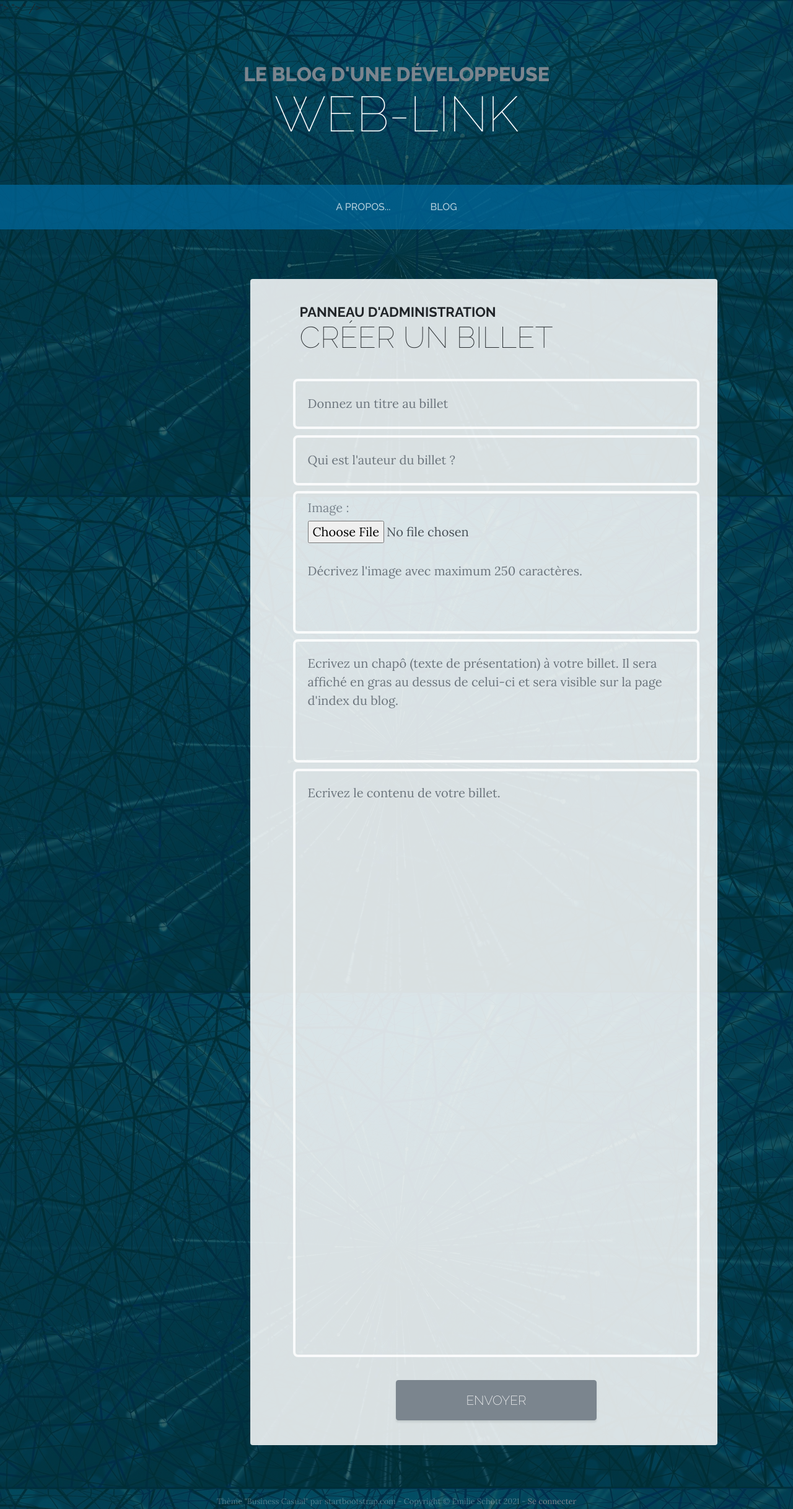
After one commit to EmilieSchott/P5-BlogPHP, a PHP site: template view/adminPostFormView.html.twig in a window 1280 px wide. The commit adds this page. Shown: the whole page at 62% size. Run offline with PHP 8.4, Linux system fonts and the light colour scheme; the template is opened without the code that fills it, so the values that code supplies are empty; some libraries are stand-ins or nearby versions.

Commit message:
page creation to add or modify a post

```diff
--- a/public/theme/css/style.css
+++ b/public/theme/css/style.css
@@ -365,6 +365,20 @@ a:hover, .current {
     z-index: -1;
 }
 
+
+.admin-field:before{
+    border-radius: 0.5rem;
+    content: '';
+    position: absolute;
+    top: -0.2rem;
+    bottom: -0.2rem;
+    left: -0.2rem;
+    right: -0.2rem;
+    border: 0.25rem solid rgba(255, 255, 255, 0.85);
+    z-index: -1;
+}
+
+
 @media (min-width: 768px) {
     .contact .contact-inner, .back-access .back-access-inner {
         margin-bottom: 30px;
@@ -382,6 +396,16 @@ a:hover, .current {
     }
 }
 
+
+@media (max-width:1199px) {
+    .admin-field {
+        padding: 5px;
+        margin: 5px;
+        padding-top: 10px;
+        margin-top: 1rem;
+    }
+}
+
 @media (min-width:1200px) {
     .contact, .back-access {
         padding-bottom: 3rem;
@@ -396,12 +420,19 @@ a:hover, .current {
         padding: 3rem;
         margin-bottom: -40px;
     }
+
+    .admin-field {
+        padding-top: 0.5rem;
+        margin-top: 1rem;
+        margin-bottom: 1rem;
+    }
 }
 
 .floating-label-form-group {
     position: relative;
     margin-bottom: 0;
 }
+
 
 .floating-label-form-group input,
 .floating-label-form-group textarea {
@@ -418,6 +449,7 @@ a:hover, .current {
 }
 
 @media (min-width: 992px) {
+
     .floating-label-form-group input,
     .floating-label-form-group textarea {
     font-size: 20px;
@@ -443,9 +475,66 @@ a:hover, .current {
     top: 0;
     opacity: 1;
 }
+
 .floating-label-form-group-with-focus label {
     color: #18BC9C;
 }
+
+.visible-label-form-group {
+    margin-bottom: 0;
+}
+
+.visible-label-form-group input,
+.visible-label-form-group textarea {
+    z-index: 1;
+    position: relative;
+    padding-right: 5px;
+    padding-left: 5px;
+    border: none;
+    font-family: 'Lora';
+    font-size: 18px;
+    background: none;
+    box-shadow: none !important;
+    resize: none;
+}
+
+.visible-label-form-group label {
+    margin: 0;
+    font-size: 18px;
+    font-family: 'Lora';
+    padding-left: 5px;
+    color: #7b858e;
+}
+
+@media (min-width: 992px) {
+    .visible-label-form-group label,
+    .visible-label-form-group input,
+    .visible-label-form-group textarea {
+    font-size: 20px;
+    }
+}
+
+
+
+
+
+
+
+
+
+
+
+
+
+
+
+
+
+
+
+
+
+
 
 .contact .submit-button, .contact .retry-button {
     width:50%;
--- /dev/null
+++ b/view/adminPostFormView.html.twig
@@ -0,0 +1,122 @@
+{% extends "base.html.twig" %}
+
+{% block stylesheet %}
+    <link href="public/theme/css/style.css" rel="stylesheet">
+{% endblock %}
+{% block title %} {% if post is not empty %} Modifier {% else %} Créer {% endif %} un billet {% endblock %}
+{% block description %} Panneau d'administration permettant de {% if post is not empty %} Modifier {% else %} Créer {% endif %} un billet. {% endblock %}
+{% block image %} <img src="public/theme/Web-Link.jpg" alt="Web-Link, le blog d'une développeuse - Image par geralt de pixabay"/> {% endblock %}
+{% block type %} website {% endblock %}
+{% block url %} <!-- Site URL to complete : http://www.example.com/--> {% endblock %}
+{% block author %}Emilie Schott{% endblock %}
+
+{% block head %}
+    {{ parent() }}
+{% endblock %}
+
+{% block header %}
+    {{ parent() }}
+{% endblock %}
+
+{% block content %}
+
+    <section class="page-section">
+        <div class="container col-12 col-lg-8 offset-lg-3">
+            <div class="back-content offset-lg-1 bg-faded rounded " id="form">
+                {% if success is not empty and success == 1 %}
+                    <div class=" text-center mt-5 mb-2" id="message">
+                        <h2 class="section-heading mb-4">
+                            <span class="section-heading-around">Merci !</span>
+                            <span class="section-heading-main">Le billet a bien été enregistrée.</span>
+                            <p>
+                                Vous pouvez reprendre une activité normale.
+                            </p>
+                        </h2>
+                    </div>
+                    <div class="row mb-5">
+                        <a class="btn btn-primary btn-xl col-10 col-lg-7 col-xl-6 mx-auto mt-1 mt-md-2 mt-lg-3" href="index.php?action=managePosts">Revenir à la page "gérer les billets". </a>
+                    </div>
+                {% elseif success is not empty and success == 0 %}
+                    <div class=" text-center mt-5 mb-2" id="message">
+                        <h2 class="section-heading mb-4">
+                            <span class="section-heading-around">Un problème est survenu :</span>
+                            <span class="section-heading-main">{% if exceptionMessage is empty %} Le billet n'a pas pu être enregistrée. {% else %} {{ exceptionMessage }} {% endif %}.</span>
+                            <p>
+                                {% if exceptionMessage is empty %} Nous sommes désolés de cet incident. {% else %} Le billet n'a pas pu être enregistrée.{% endif %}
+                            </p>
+                        </h2>
+                    </div>
+                    <div class="row">
+                        <a class="btn btn-primary btn-xl col-10 col-lg-7 col-xl-6 mx-auto mt-1 mt-md-2 mt-lg-3" href="index.php?action=managePosts">Revenir à la page "gérer les billets". </a>
+                    </div>
+                {% else %}
+                    <h2 class="section-heading mb-4">
+                        <span class="section-heading-around">Panneau d'administration</span>
+                        <span class="section-heading-main">{% if post is not empty %} Modifier {% else %} Créer {% endif %} un billet</span>
+                    </h2>
+                    <form name="sentPost" id="postForm" action="index.php?action=sendPostForm" method="post" class="px-2" enctype="multipart/form-data">
+                        {% if post is not empty %}<input type="hidden" name="postId" value="{{ post.id }}"/>{% else %}{% endif %}
+                        <div class="row">
+                            <div class="form-group col-xl-12 mx-auto col-xs-11  {% if post is not empty %} visible-label-form-group {% else %} floating-label-form-group  {% endif %} controls admin-field">
+                                <label>Titre :</label>
+                                <input  class="form-control" {% if post is not empty %} value="{{ post.title }}" {% else %}  {% endif %} placeholder="Donnez un titre au billet" name="title" id="title" required data-validation-required-message="Entrez un titre, s'il vous plait." />
+                                <p class="help-block text-danger"></p>
+                            </div>
+                        </div>
+                        <div class="row">
+                            <div class="form-group col-12 mx-auto  {% if post is not empty %} visible-label-form-group {% else %} floating-label-form-group  {% endif %} controls admin-field">
+                                <label >Auteur :</label>
+                                <input  class="form-control" {% if post is not empty %} value="{{ post.author }}" {% else %}  {% endif %} placeholder="Qui est l'auteur du billet ?" name="author" id="author" required data-validation-required-message="Entrez un auteur, s'il vous plait." />
+                                <p class="help-block text-danger"></p>
+                            </div>
+                        </div>
+                        <div class="row">
+                            <div class="col-12 pl-0 mb-0 admin-field">
+                                <div class="form-group col-12 mx-auto visible-label-form-group controls ">
+                                    <label >Image :{% if post is not empty %} {{ post.picture }} {% else %}{% endif %}</label>
+                                    {% if post is not empty %}<img class="post-item-img img-fluid rounded  mx-auto d-flex mb-lg-0" src="public/theme/img/{{ post.picture }}" alt="{{ post.pictureDescription }}"> {% else %}{% endif %}
+                                    {% if post is not empty %}<input type="hidden" class="form-control" value="{{ post.picture }}" name="picture" id="picture"> {% else %}{% endif %}
+                                    {% if post is not empty %} <br><label>Si vous souhaitez remplacez l'image :</label> {% else %}{% endif %}
+                                    <input type="file" class="form-control" placeholder="Téléversez une image" name="picture" id="picture" {% if post is not empty %} {% else %} required data-validation-required-message="Téléverser une image, s'il vous plait."{% endif %} >
+                                    <p class="help-block text-danger"></p>
+                                </div>
+                                <div class="form-group col-12 mx-auto   {% if post is not empty %} visible-label-form-group {% else %} floating-label-form-group  {% endif %} controls ">
+                                    <label >Description de l'image :</label>
+                                    <textarea rows="3" class="form-control" placeholder="Décrivez l'image avec maximum 250 caractères." name="pictureDescription" id="pictureDescription"
+                                    required data-validation-required-message="Entrez une description à l'image, s'il vous plait." >{% if post is not empty %} {{ post.pictureDescription }} {% else %}{% endif %}</textarea>
+                                    <p class="help-block text-danger"></p>
+                                </div>
+                            </div>
+                        </div>
+                        <div class="row">
+                            <div class="form-group col-12 mx-auto  {% if post is not empty %} visible-label-form-group {% else %} floating-label-form-group  {% endif %} controls admin-field">
+                                <label >Chapô :</label>
+                                <textarea rows="5"  class="form-control"
+                                placeholder="Ecrivez un chapô (texte de présentation) à votre billet. Il sera affiché en gras au dessus de celui-ci et sera visible sur la page d'index du blog."
+                                name="standfirst" id="standfirst"
+                                required data-validation-required-message="Entrez un chapô s'il vous plait.">{% if post is not empty %} {{ post.standfirst }} {% else %}{% endif %}</textarea>
+                                <p class="help-block text-danger"></p>
+                            </div>
+                        </div>
+                        <div class="row">
+                            <div class="form-group col-12 mx-auto {% if post is not empty %} visible-label-form-group {% else %} floating-label-form-group  {% endif %} controls admin-field">
+                                <label>Contenu :</label>
+                                <textarea
+                                    rows="30" class="form-control" placeholder="Ecrivez le contenu de votre billet." name="content" id="content"
+                                    required data-validation-required-message="Tapez un contenu, s'il vous plait.">{% if post is not empty %} {{ post.content }} {% else %}{% endif %}</textarea>
+                                <p class="help-block text-danger"></p>
+                            </div>
+                        </div>
+                        <div class="row mt-3 mt-lg-1 mt-xl-4">
+                            <button type="submit" class="btn btn-primary btn-xl col-10 col-lg-7 col-xl-6 mx-auto mt-1 mt-md-2 mt-lg-3">Envoyer</button>
+                        </div>
+                    </form>
+                {% endif %}
+            </div>
+        </div>
+    </section>
+{% endblock %}
+
+{% block footer %}
+    {{ parent() }}
+{% endblock %}
```
Also changed, not shown: view/adminManagePostsView.html.twig (+14 -2 lines).
